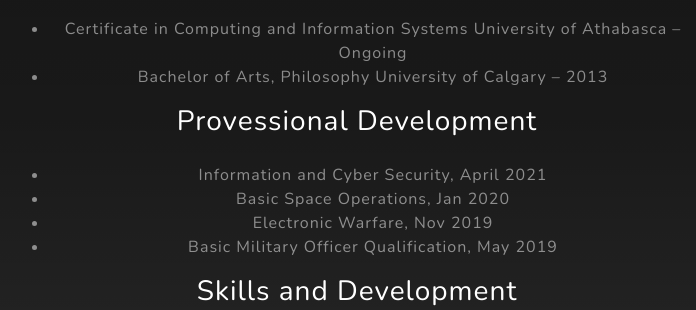
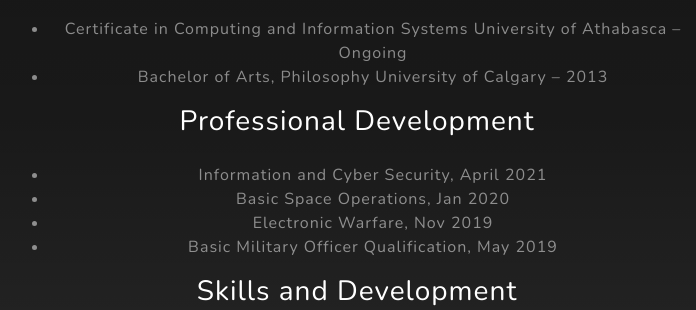
Before and after one commit to murphycf/portfoliowebsite, a Django app: page /about/ in a window 1280 px wide. Shown: the part 1594-1904 px from the top of the page, without its empty margins (283-979 px from the left). Run offline with Django 4.2, Linux system fonts and the light colour scheme; some libraries are stand-ins or nearby versions.

Commit message:
spelling errors

```diff
--- a/website/templates/about.html
+++ b/website/templates/about.html
@@ -67,7 +67,7 @@
                                 University of Calgary – 2013</li>
                         </ul>
 
-                    <h3 class="text-white mb-4">Provessional Development</h3>
+                    <h3 class="text-white mb-4">Professional Development</h3>
                     <ul class="text-white-50">
                         <li>Information and Cyber Security, April 2021 </li>
                         <li>Basic Space Operations, Jan 2020 </li>
```
